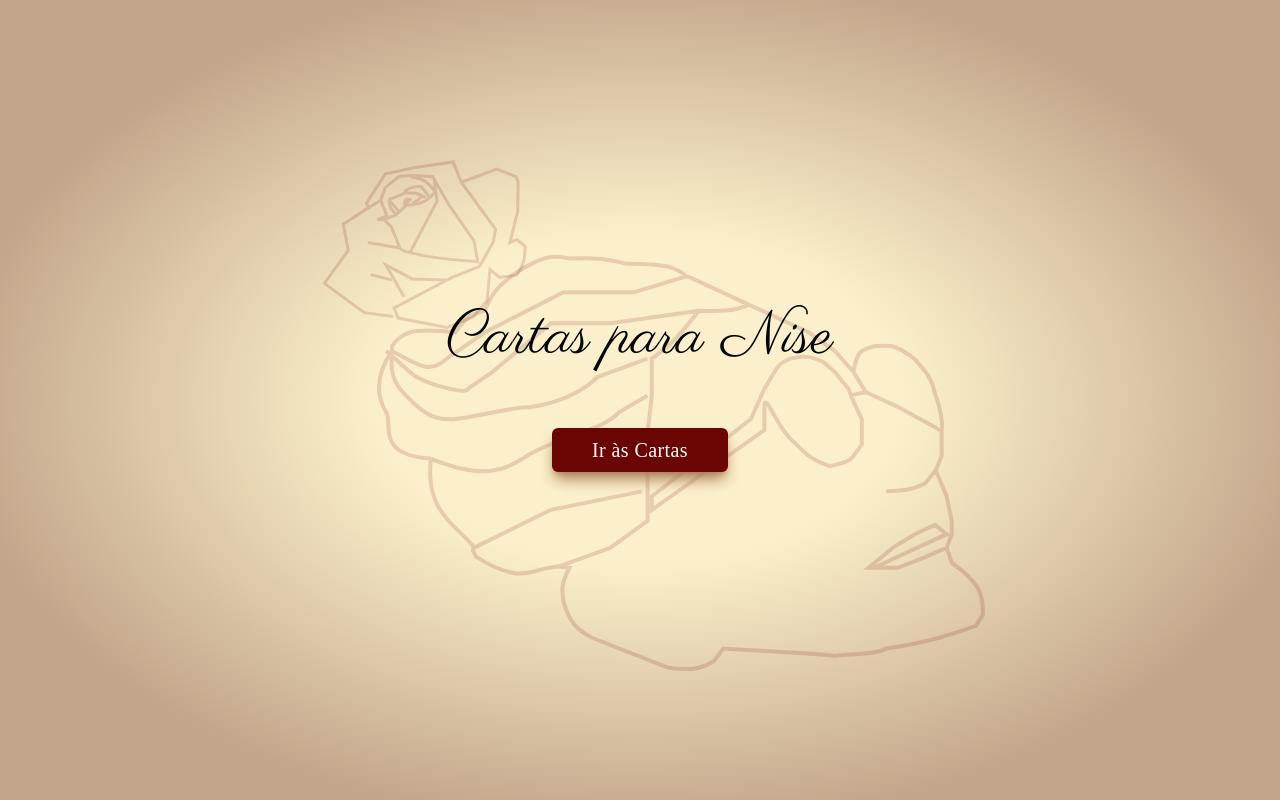
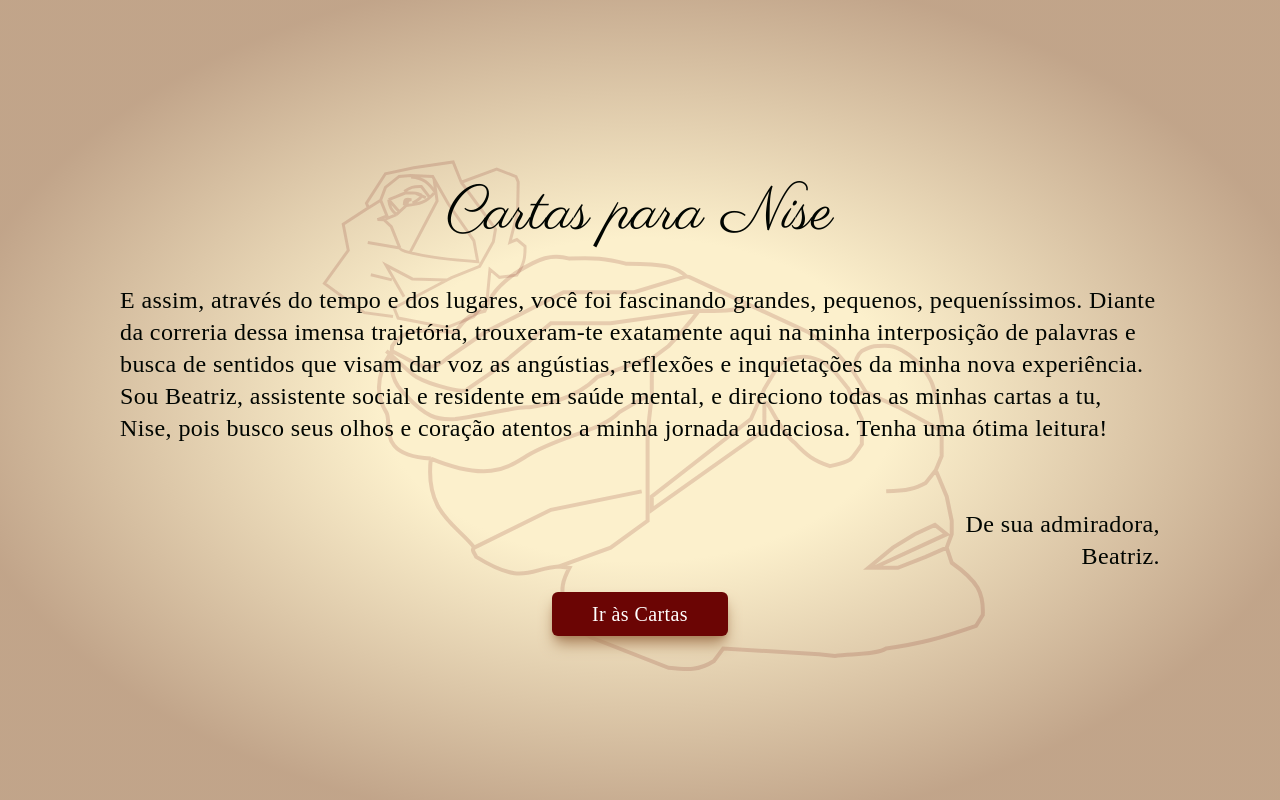
Before and after one commit to thiagompc/letters-to-nise, a Next.js app: page / in a window 1280 px wide. Built offline with nearby package versions, Linux system fonts and the light colour scheme; a web font is replaced by a local one.

Commit message:
add introduction

```diff
--- a/components/Main.jsx
+++ b/components/Main.jsx
@@ -1,25 +1,19 @@
 import React from "react"
 import Button from "./Button"
-import Typewriter from 'typewriter-effect';
 
 const Main = () => {
   return(
     <div className="main-background h-screen overflow-auto flex justify-center">
-      <div className="items-center sm:items-center bg-contain flex justify-items-center main-background bg-[url('/assets/NiseOpacity.svg')] bg-no-repeat bg-center sm:bg-auto h-screen w-full">
-        <div className="md:px-20 py-10 w-full">
-        {/* <h1>
-          <Typewriter
-            options={{
-              strings: ['Cartas para Nise'],
-              autoStart: true,
-              cursor: "",
-              deleteSpeed: 100000000000000000,
-              deleteChars: 0,
-            }}
-          />
-        </h1> */}
-          <h1 className="pb-10 text-center">Cartas para Nise</h1>
-          {/* <h2 className="px-10 pb-10 text-center font-secondary font-light">Lorem ipsum dolor sit amet, consectetur adipisicing elit. Maxime vero architecto excepturi quo aperiam iure optio cupiditate, nulla at autem necessitatibus unde sapiente, pariatur, quibusdam asperiores molestias labore deserunt eum.</h2> */}
+      <div className="items-center bg-contain flex justify-items-center main-background bg-[url('/assets/NiseOpacity.svg')] bg-no-repeat bg-center sm:bg-auto">
+        <div className="md:px-20 w-full">
+          <h1 className="pb-10 py-10 text-center">Cartas para Nise</h1>
+          <p className="px-10 pb-10 text-left font-secondary font-light text-2xl">E assim, através do tempo e dos lugares, você foi fascinando grandes, pequenos, pequeníssimos. Diante da correria dessa imensa trajetória, trouxeram-te exatamente aqui na minha interposição de palavras e busca de sentidos que visam dar voz as angústias, reflexões e inquietações da minha nova experiência. Sou Beatriz, assistente social e residente em saúde mental, e direciono todas as minhas cartas a tu, Nise, pois busco seus olhos e coração atentos a minha jornada audaciosa. Tenha uma ótima leitura!</p>
+          <div className="text-end px-10">
+              <br/>
+              <span className="text-2xl">De sua admiradora,</span>
+              <br/>
+              <span className="text-2xl">Beatriz.</span>
+          </div>
           <Button name="Ir às Cartas" link="/cartas"/>
         </div>
       </div>
```
Also changed, not shown: data/data.js.
